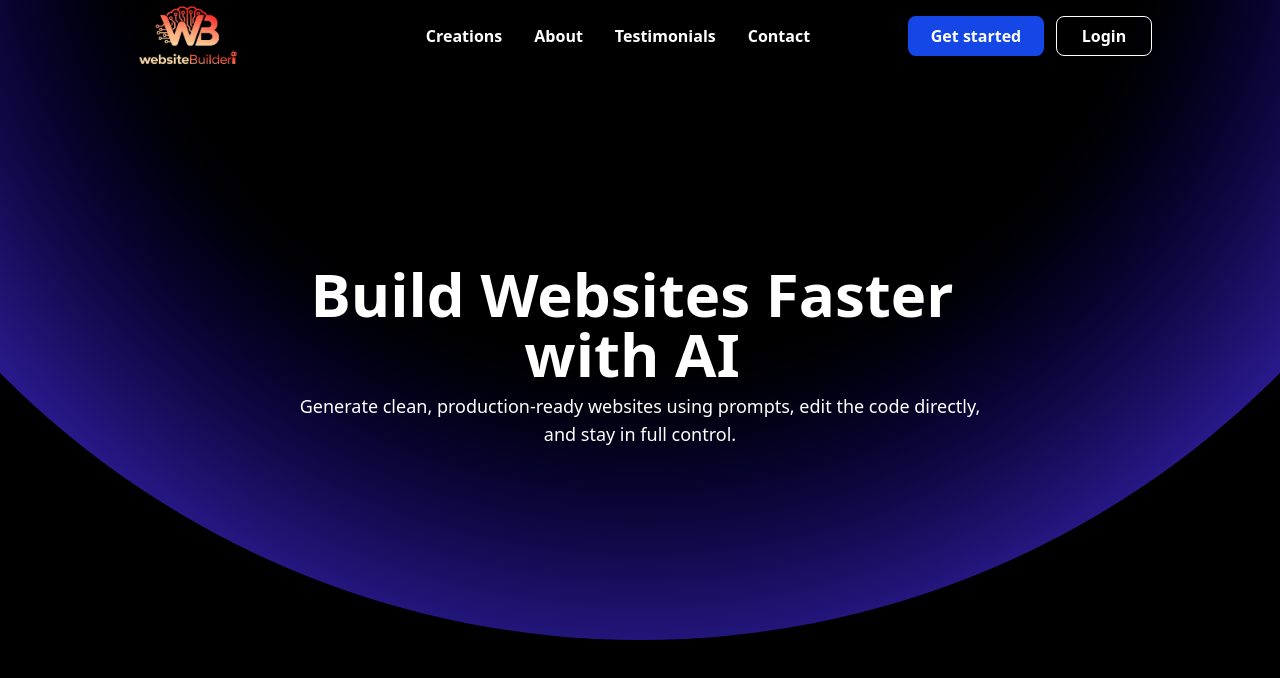
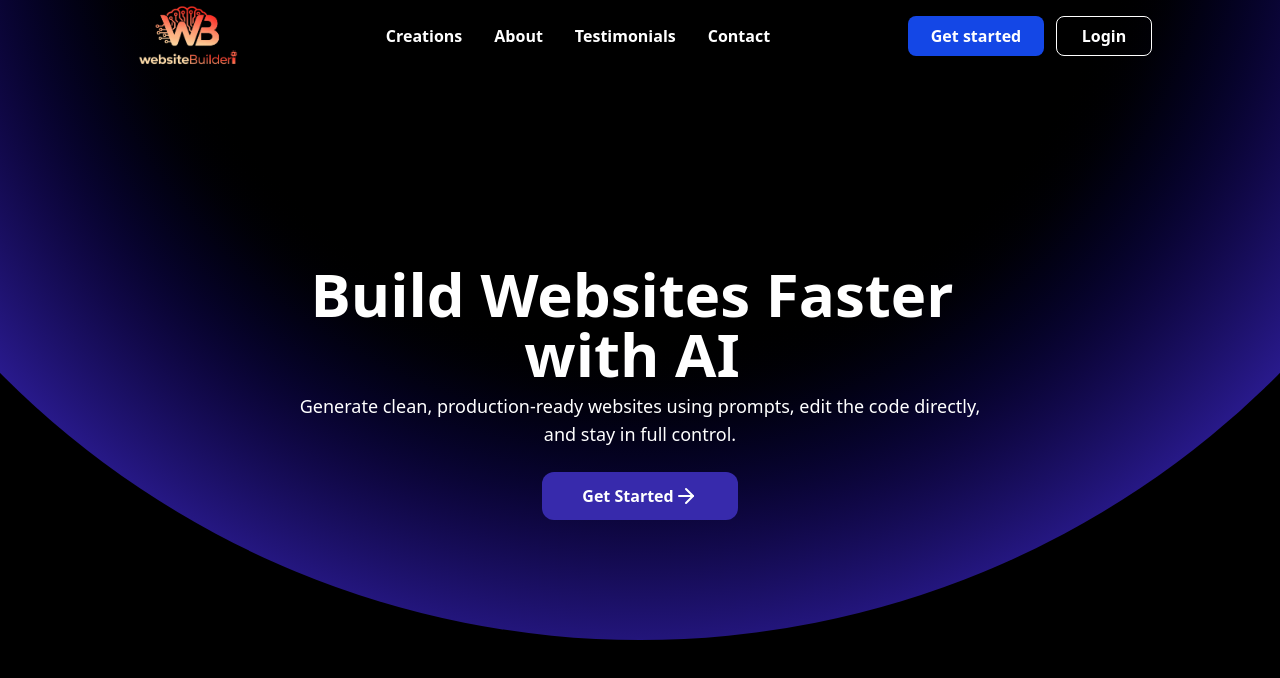
Before and after one commit to Dhruv-Suyal/AI-WebsiteBuilder, a React (Vite) app: page / in a window 1280 px wide. Shown: the top 678 px of the page. Built offline with nearby package versions, Linux system fonts and the light colour scheme.

Commit message:
Building structure

```diff
--- a/src/components/header.tsx
+++ b/src/components/header.tsx
@@ -12,7 +12,7 @@ export function Header(){
                     <img className=' object-contain w-full h-full invert' src={logo} alt="" />
                 </a>
             </div>
-            <div className="hidden Pagelinks lg:flex gap-8 xl:ml-20 items-center text-white font-semibold">
+            <div className="hidden Pagelinks lg:flex gap-8 items-center text-white font-semibold">
                 <div className=' hover:text-gray-200'><a href="/">Creations</a></div>
                 <div className=' hover:text-gray-200'><a href="/">About</a></div>
                 <div className=' hover:text-gray-200'><a href="/">Testimonials</a></div>
--- a/src/components/home.tsx
+++ b/src/components/home.tsx
@@ -1,5 +1,5 @@
 import { Header } from "./header"
-
+import arrow from "../assets/arrow.svg";
 export function Home(){
     return (
         <>
@@ -11,7 +11,13 @@ export function Home(){
             <div className=" relative z-60 text-white flex-col items-center justify-center mt-48 md:w-3xl w-xl">
                 <h1 className="font-bold md:text-6xl max-w-2xl md:mx-10 text-5xl mx-4 text-center">Build Websites Faster with AI</h1>
                 <p className=" text-lg mx-4 font-normal mt-2 md:mx-10 text-center">Generate clean, production-ready websites using prompts, edit the code directly, and stay in full control.</p>
-        </div>
+                <div className=" w-full flex items-center justify-center mt-6">
+                 <button className=" px-10 py-3 bg-indigo-800 font-semibold rounded-xl cursor-pointer flex">Get Started
+                <img className=" invert" src={arrow} alt="" />
+                 </button>
+                </div>
+            </div>
+
         </div>
 
         </>
```
Also changed, not shown: src/assets/arrow.svg (added).
